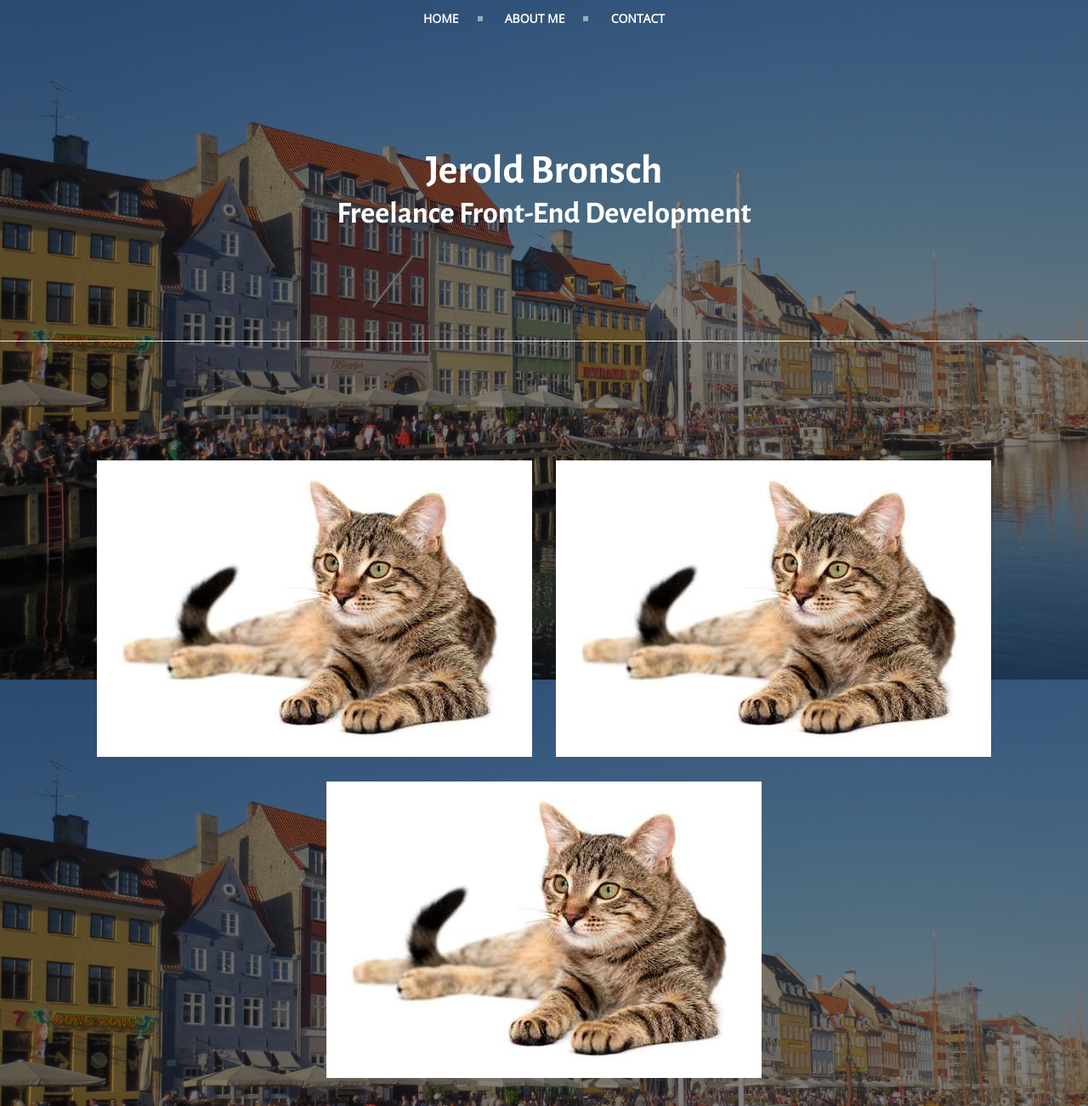
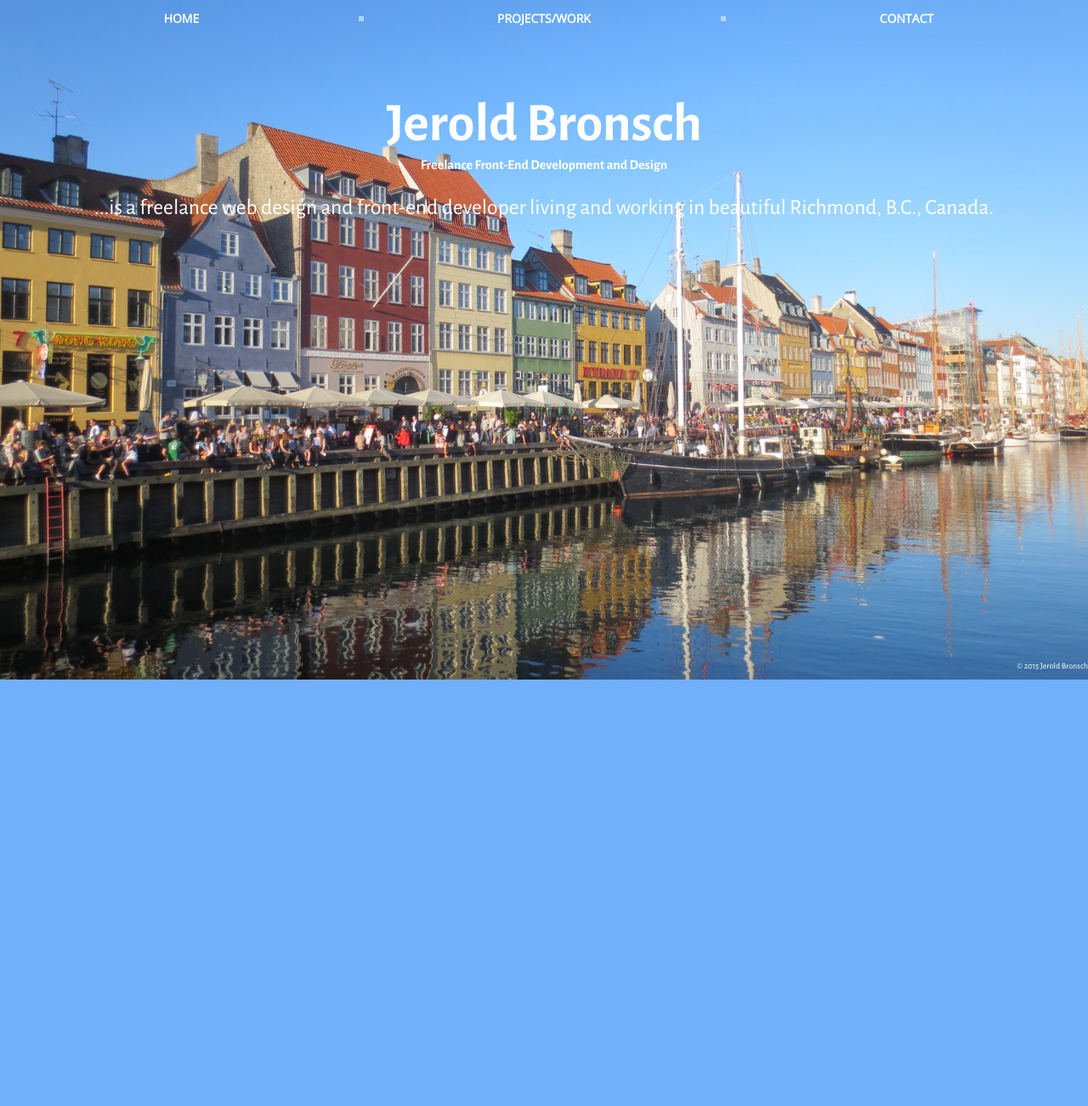
Before and after one commit to Jbronsch/Old-Portfolio, a PHP site: page / in a window 1280 px wide. Shown: the whole page at 85% size. After the commit the page ends 800 px from the top, so only its background shows below. Run offline with PHP 8.4, Linux system fonts and the light colour scheme; some libraries are stand-ins or nearby versions.

Commit message:
version_0.7-changedfunctionality

```diff
--- a/css/main.css
+++ b/css/main.css
@@ -8,7 +8,6 @@
   position: absolute;
   width: 100%;
   height: 100%;
-  overflow: hidden;
 }
 /* NAV MENU */
 
@@ -22,8 +21,9 @@
   margin: 0;
   padding: 0;
   line-height: 1;
-  display: block;
+  display: inline;
   zoom: 1;
+  white-space: nowrap;
 }
 #cssmenu ul:after {
   content: " ";
@@ -37,6 +37,7 @@
   display: inline-block;
   padding: 0;
   margin: 0;
+  width: 33%;
 }
 #cssmenu.align-right ul li {
   float: right;
@@ -168,44 +135,36 @@ img {
   max-width: 100%;
 }
 
-/* LOGO */
-
-#logo {
+.home {
   font-family: 'Alegreya Sans', sans-serif;
   color: white;
-	font-size: 1.5em;
-	padding: 10% 15% 10% 15%;
+  font-size: 2em;
+  padding-top: 5%;
   display: block;
 }
 
-#logo h1, h2 {
+.home h1, h2 {
   margin: 0;
   text-align: center;
 }
 
-#logo h1 {
+.home h1 {
   font-size: 2em;
 }
 
-/* EXAMPLES */
+.home h2 {
+  font-size: .5em;
+}
 
 #work {
-  width: 100%;
-  border-top: 1px solid #eee;
-  text-align: center;
+  position: relative;
+  min-width: 100%;
+  min-height: 100%;
 }
 
-.container {
-  margin-top: 10%;
-  list-style: none;
-  width: 100%;
-  padding: 0;
-}
-
-.container li {
-  display: inline-block;
-  width: 40%;
-  padding: 12px;
+#contenthome {
+  text-align: center;
+  font-size: .8em;
 }
 
 /* COLOUR */
@@ -217,3 +176,56 @@ header {
 a {
     color: #FFF;
 }
+
+/* FOOTER */
+footer {
+  position: absolute;
+  right: 0;
+  bottom: 0;
+  clear: both;
+  color: #fff;
+  font-size: 10px;
+  text-align: center;
+  padding-top: 15px;
+}
+
+.social-icon {
+  margin: 5px;
+  height: 50px;
+  width: 50px;
+}
+
+/* MEDIA QUERIES */
+/*Mobile Devices Below 768px*/
+@media screen and (max-width: 768px) {
+#cssmenu ul li {
+    float: none;
+    width: auto;
+}
+#cssmenu ul li a {
+  width: 100%;
+  -moz-box-sizing: border-box;
+  -webkit-box-sizing: border-box;
+  box-sizing: border-box;
+  border: 2px solid #111;
+  box-shadow: 1px 1px 1px 0;
+}
+
+#cssmenu ul li a:after {
+  display: none;
+}
+#cssmenu ul li a:before {
+  display: none;
+}
+/* nav link */
+nav a, nav a:visited {
+  color: #FFF;
+}
+/* selected nav link*/
+nav a.selected, nav a:hover, nav a:active {
+  background-color: #EEE;
+  ;
+}
+.home {
+  font-size: 1.5em;
+}
--- a/index.html
+++ b/index.html
@@ -13,42 +13,32 @@
 	<style></style>
 </head>
 <body>
+	<div id="wrapper">
 		<header>
 				<nav id="cssmenu">
+					<div id="navbottom">
 						<ul>
-					<li class ="selected"><a href="index.html"><span>Home</span></a></li>
-					<li><a href="about.html"><span>About Me</span></a></li>
+							<li class="selected"><a href="index.html"><span>Home</span></a></li>
+							<li><a href="about.html"><span>Projects/Work</span></a></li>
 							<li><a href="contact.html"><span>Contact<span></a></li>
 						</ul>
+					</div>
 				</nav>
 		</header>
-	<div id="logo">
+		<div class="home">
 			<div>
 				<h1>Jerold Bronsch</h1>
-			<h2>Freelance Front-End Development</h2>
+				<h2>Freelance Front-End Development and Design</h2>
 			</div>
+			<div id="contenthome">
+				<p>...is a freelance web design and front-end developer living and working in beautiful Richmond, B.C., Canada.</p>
 	</div>
-	<div id ="work">
-		<ul class="container">
-          </li>
-          <li>
-             <a href="img/example.jpg">
-              <img src="img/example.jpg" alt="">
-            </a>
-          </li>
-          <li>
-             <a href="img/example.jpg">
-              <img src="img/example.jpg" alt="">
-            </a>
-          </li>
-          <li>
-             <a href="img/example.jpg">
-              <img src="img/example.jpg" alt="">
-            </a>
-          </li>
-        </ul>
-	</div>
+<script src="https://ajax.googleapis.com/ajax/libs/jquery/1.11.3/jquery.min.js"></script>
+<script src="js/main.js"></script>
 </body>
 <footer>
+<!-- 		<a href="http://facebook.com/elkcrossing"><img src="img/facebook.png" alt="Facebook Logo" class="social-icon"> </a>
+    	<a href="http://twitter.com/jbronsch"><img src="img/twitter.png" alt="Twitter Logo" class="social-icon"> </a> -->
+    	<p>&copy; 2015 Jerold Bronsch</p>
 </footer>
 </html>
--- /dev/null
+++ b/js/main.js
@@ -0,0 +1,6 @@
+
+
+var paragraphs;
+var length;
+
+$("#contenthome").hide().delay(1000).fadeIn("slow");
```
Also changed, not shown: other parts of css/main.css (+0 -34 lines), about.html (+11 -23 lines), contact.html (+12 -24 lines), img/facebook.png (added), img/twitter.png (added), 1 other file. Lines whose indentation alone changed are shown as unchanged.
